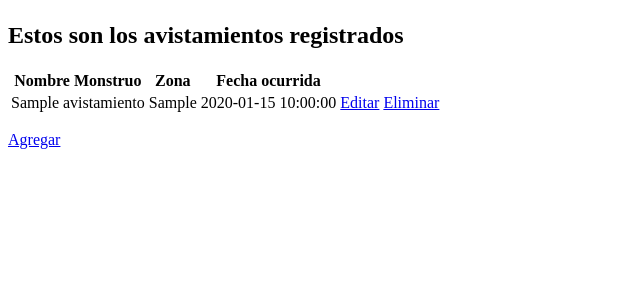
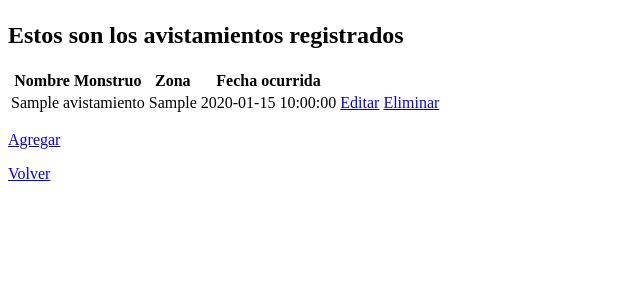
Before and after one commit to PabloDVIAW/ProyectoIAW_PDV, a PHP site: page /menuadmin.php in a window 1280 px wide. Shown: the part 58-358 px from the top of the page, without its empty margins (0-640 px from the left). Run offline with PHP 8.4, Linux system fonts and the light colour scheme; tables that the repository leaves empty or names only in its code hold one stand-in row (values such as "Sample post").

Commit message:
Cambio de botones y adicion de volver

```diff
--- a/codigo/menu.php
+++ b/codigo/menu.php
@@ -52,7 +52,7 @@
 
 			<div>
 				<!-- Registrar -->
-				<p><a href="agregar.php" name="btn">Agregar</a></p>
+				<p><a href="login.php" name="btn">Volver</a></p>
 			</div>
         <!-- la tabla dispondrá de 3 campos: nombre de la criatura, lugar de avistamiento y hora del registro-->
         <!-- el fonbdo constará de un estampado de escamas verdes -->
--- a/codigo/menuadmin.php
+++ b/codigo/menuadmin.php
@@ -55,6 +55,7 @@
 			<div>
 				<!-- Registrar -->
 				<p><a href="agregar.php" name="btn">Agregar</a></p>
+				<p><a href="login.php" name="btn">Volver</a></p>
 			</div>
         <!-- la tabla dispondrá de 3 campos: nombre de la criatura, lugar de avistamiento y hora del registro-->
         <!-- el fonbdo constará de un estampado de escamas verdes -->
```
